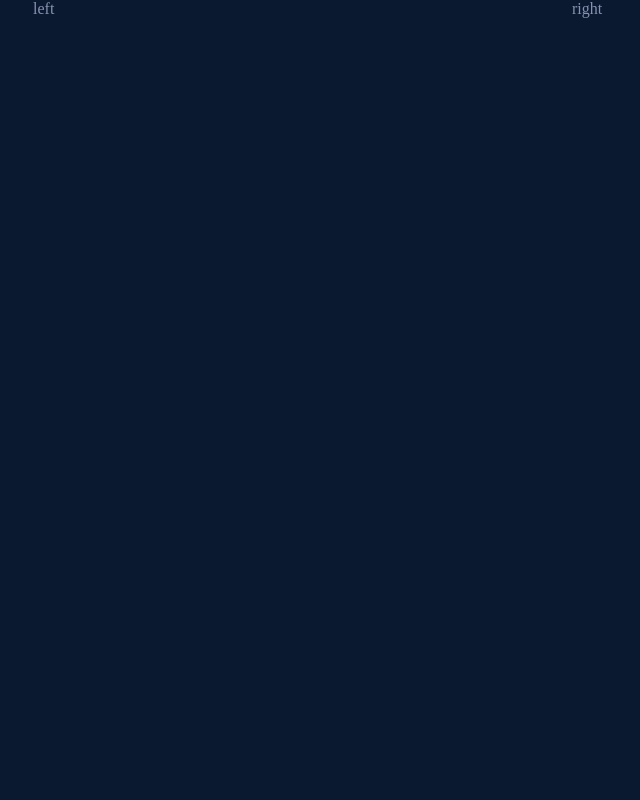
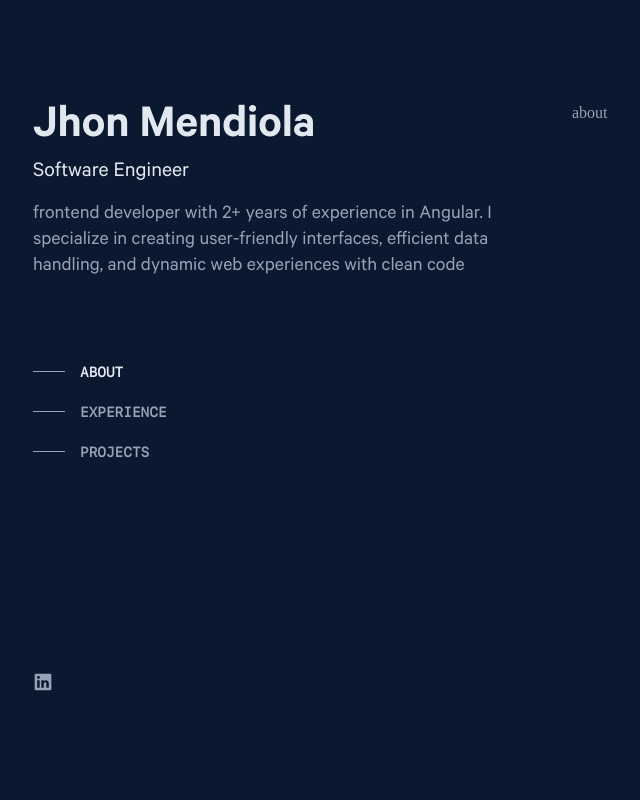
Before and after one commit to AngPayas055/portfoliov2, an Angular app: page /main/home in a window 1280 px wide. Shown: the top 800 px of the page, without its empty margins (79-719 px from the left). Built offline with nearby package versions, Linux system fonts and the light colour scheme.

Commit message:
scroll animate

```diff
--- a/src/app/modules/main/home/home.component.css
+++ b/src/app/modules/main/home/home.component.css
@@ -8,9 +8,69 @@
     width: 47%;
     position: sticky;
     top: 0;
-    height: 100vh;
+    height: 74vh;
+    padding: 13vh 0;
+    display: flex;
+    flex-direction: column;
+    justify-content: space-between;
 }
 .group-right{
     width: 47%;
-    height: 200vh;
+    /* height: 200vh; */
+    /* padding: 13vh 0; */
 }
+#about{
+    padding-top: 13vh;
+}
+#about:focus-visible{
+    .line{
+        width: 65px;
+        border-top: 1px solid var(--font-secondary);
+    }
+    .nav-a{
+      color: var(--font-secondary);
+    }
+}
+.nav{
+    margin-top: 9vh;
+    display: flex;
+    flex-direction: column;
+}
+.h-6{
+    height: 20px;
+}
+.w-6{
+    width: 20px;
+}
+.nav-link{
+    display: flex;
+    align-items: center;
+    margin: 0;
+}
+.nav-link:hover{
+    .line{
+        width: 65px;
+        border-top: 1px solid var(--font-secondary);
+    }
+    .nav-a{
+      color: var(--font-secondary);
+    }
+}
+.active-line {
+    width: 65px;
+    border-top: 1px solid var(--font-secondary);
+  }
+
+.active-nav {
+    color: var(--font-secondary);
+}
+.line{
+    width: 32px;
+    height: 1px;
+    border-top: 1px solid var(--font-primary);
+    /* background-color: black; */
+    display: inline-block;
+}
+.sec{
+    height: 120vh
+}
--- a/src/app/modules/main/home/home.component.html
+++ b/src/app/modules/main/home/home.component.html
@@ -1,11 +1,44 @@
 <div class="cont">
     <div class="group-left">
-        left
+        <div>
+            <div class="head">
+                <h2 class="font-secondary">Jhon Mendiola</h2>
+                <h3 class="font-secondary mt-5">Software Engineer</h3>
+                <h4 class="mt-15">frontend developer with 2+ years of experience in Angular.
+                    I specialize in creating user-friendly interfaces,
+                    efficient data handling, and dynamic web experiences with clean code
+                </h4>
+            </div>
+            <div class="nav">
+                <a href="/main/home#about" class="nav-link">
+                    <span [class.active-line]="activeSection?.id === 'about'" class="line"></span>
+                    <span [class.active-nav]="activeSection?.id === 'about'" class="nav-a">ABOUT</span>
+                </a>
+                <a href="/main/home#experience" class="nav-link">
+                    <span [class.active-line]="activeSection?.id === 'experience'" class="line"></span>
+                    <span [class.active-nav]="activeSection?.id === 'experience'" class="nav-a">EXPERIENCE</span>
+
+                </a>
+                <a href="/main/home#projects" class="nav-link">
+                    <span [class.active-line]="activeSection?.id === 'projects'" class="line"></span>
+                    <span [class.active-nav]="activeSection?.id === 'projects'" class="nav-a">PROJECTS</span>
+                </a>
+            </div>
+        </div>
+        <div>
+            <svg xmlns="http://www.w3.org/2000/svg" viewBox="0 0 24 24"
+                fill="currentColor" class="h-6 w-6" aria-hidden="true">
+                <path d="M20.5 2h-17A1.5 1.5 0 002 3.5v17A1.5 1.5 0 003.5 22h17a1.5 1.5 0
+                    001.5-1.5v-17A1.5 1.5 0 0020.5 2zM8 19H5v-9h3zM6.5 8.25A1.75 1.75 0 118.3
+                    6.5a1.78 1.78 0 01-1.8 1.75zM19 19h-3v-4.74c0-1.42-.6-1.93-1.38-1.93A1.74 1.74
+                    0 0013 14.19a.66.66 0 000 .14V19h-3v-9h2.9v1.3a3.11 3.11 0 012.7-1.4c1.55 0 3.36.86 3.36 3.66z">
+                </path>
+            </svg>
+        </div>
     </div>
     <div class="group-right">
-        right
+        <div class="sec" id="about">about</div>
+        <div class="sec" id="experience">experience</div>
+        <div class="sec" id="projects">projects</div>
     </div>
 </div>
-<div class="side-fixed">
-
-</div>
--- a/src/app/modules/main/home/home.component.ts
+++ b/src/app/modules/main/home/home.component.ts
@@ -1,4 +1,4 @@
-import { Component } from '@angular/core';
+import {  Component, HostListener, ElementRef  } from '@angular/core';
 
 @Component({
   selector: 'app-home',
@@ -6,5 +6,25 @@ import { Component } from '@angular/core';
   styleUrls: ['./home.component.css']
 })
 export class HomeComponent {
+  activeSection: HTMLElement | null = null;
+
+  constructor(private elementRef: ElementRef) {}
+
+  @HostListener('window:scroll')
+  onScroll(): void {
+    const sections = this.elementRef.nativeElement.querySelectorAll('.sec');
+    const scrollPosition = window.scrollY;
+
+    for (let i = 0; i < sections.length; i++) {
+      const section = sections[i] as HTMLElement;
+      const sectionTop = section.offsetTop;
+      const sectionHeight = section.offsetHeight;
+
+      if (scrollPosition >= sectionTop && scrollPosition < sectionTop + sectionHeight) {
+        this.activeSection = section;
+        break;
+      }
+    }
+  }
 
 }
--- a/src/assets/styles/font.css
+++ b/src/assets/styles/font.css
@@ -1,14 +1,49 @@
 @font-face {
     font-family: "SFMono 400";
     src: url("../fonts/SFMono/SFMono-Regular.woff")
-  }
+}
+@font-face {
+  font-family: "Calibre 600";
+  src: url("../fonts/Calibre/Calibre-Semibold.woff")
+}
+@font-face {
+  font-family: "Calibre 400";
+  src: url("../fonts/Calibre/Calibre-Regular.woff")
+}
 
-
+.font-secondary{
+  color: var(--font-secondary);
+}
+h2{
+  font-family: 'Calibre 600';
+  font-size: 48px;
+  font-weight: 700;
+  line-height: 50px;
+  margin: 0;
+}
+h3{
+  font-family: 'Calibre 400';
+  font-size: 22px;
+  font-weight: 500;
+  line-height: 28px;
+  margin: 0;
+}
+h4{
+  font-family: 'Calibre 400';
+  font-size: 20px;
+  font-weight: 400;
+  line-height: 26px;
+  margin: 0;
+}
+.nav-a{
+  font-family: 'SFMono 400';
+  color: var(--font-primary);
+  text-decoration: none;
+  font-size: 14px;
+  font-weight: 600;
+  line-height: 20px;
+  padding: 10px 15px;
+}
 a{
-    font-family: 'SFMono 400';
-    color: #8892b0;
-    text-decoration: none;
-    font-size: 13px;
-    font-weight: 400;
-    line-height: 17px;
+  text-decoration: none;
 }
--- /dev/null
+++ b/src/assets/styles/utilities.css
@@ -0,0 +1,3 @@
+.mt-20{margin-top: 20px;}
+.mt-15{margin-top: 15px;}
+.mt-5{margin-top: 5px;}
--- a/src/styles.css
+++ b/src/styles.css
@@ -1,11 +1,16 @@
 @import '../src/assets/styles/loader.css';
 @import '../src/assets/styles/font.css';
+@import '../src/assets/styles/utilities.css';
 /* You can add global styles to this file, and also import other style files */
+body{
+    --font-primary: #94a3b8;
+    --font-secondary: #e2e8f0;
+}
 body{
     margin: 0;
     padding: 0;
     background-color: #0A192F;
-    color: #8892b0
+    color: var(--font-primary)
 }
 ol{
     padding-inline-start: 0;
```
